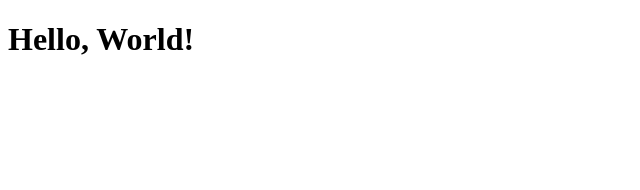
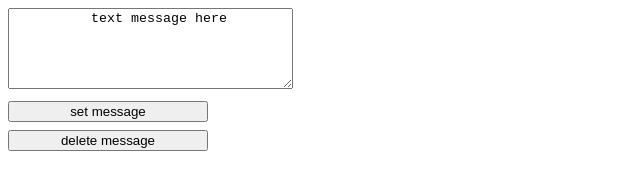
Before and after one commit to kamau95/javascript, a plain HTML site: page index.html in a window 1280 px wide. Shown: the whole page, without its empty margins (0-640 px from the left). Drawn offline with Linux system fonts and the light colour scheme.

Commit message:
dom js recap

```diff
--- a/index.html
+++ b/index.html
@@ -3,10 +3,20 @@
 <head>
     <meta charset="UTF-8">
     <meta name="viewport" content="width=device-width, initial-scale=1.0">
+    <link rel="stylesheet" type="text/css" href="styles.css">
     <title>My Web Page</title>
 </head>
 <body>
-    <h1>Hello, World!</h1>
+  <div class="container">
+    <form>
+        <textarea class="text" rows="5" cols="33">
+          text message here
+        </textarea>
+    </form>
+    <button id="setter" type="button">set message</button>
+
+    <button id="remover" type="button">delete message</button>
+  </div>
     <script src="script.js"></script>
 </body>
 </html>
--- a/script.js
+++ b/script.js
@@ -1 +1,10 @@
-console.log('Hello from Node.js!');
+const message = document.querySelector('.text');
+const add = document.getElementById('setter');
+add.addEventListener('click', ()=>{
+      message.textContent = "try be a happy soul tonight"
+    });
+
+const remove = document.getElementById('remover');
+remove.addEventListener('click', ()=>{
+    message.textContent = ""
+});
--- /dev/null
+++ b/styles.css
@@ -0,0 +1,10 @@
+.container {
+    display: flex;
+    gap: 0.5rem;
+    flex-direction: column;
+    align-items: flex-start;
+}
+
+button {
+      width: 200px;
+  }
```
